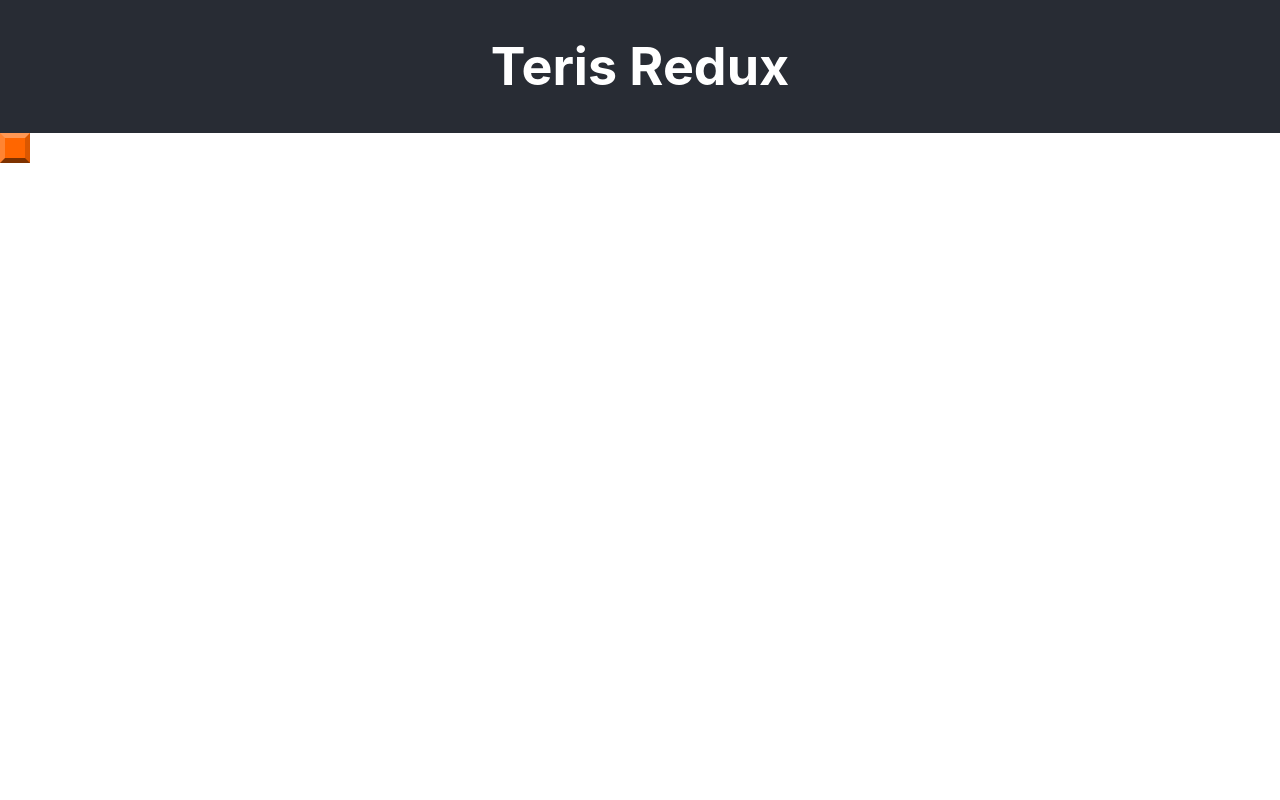
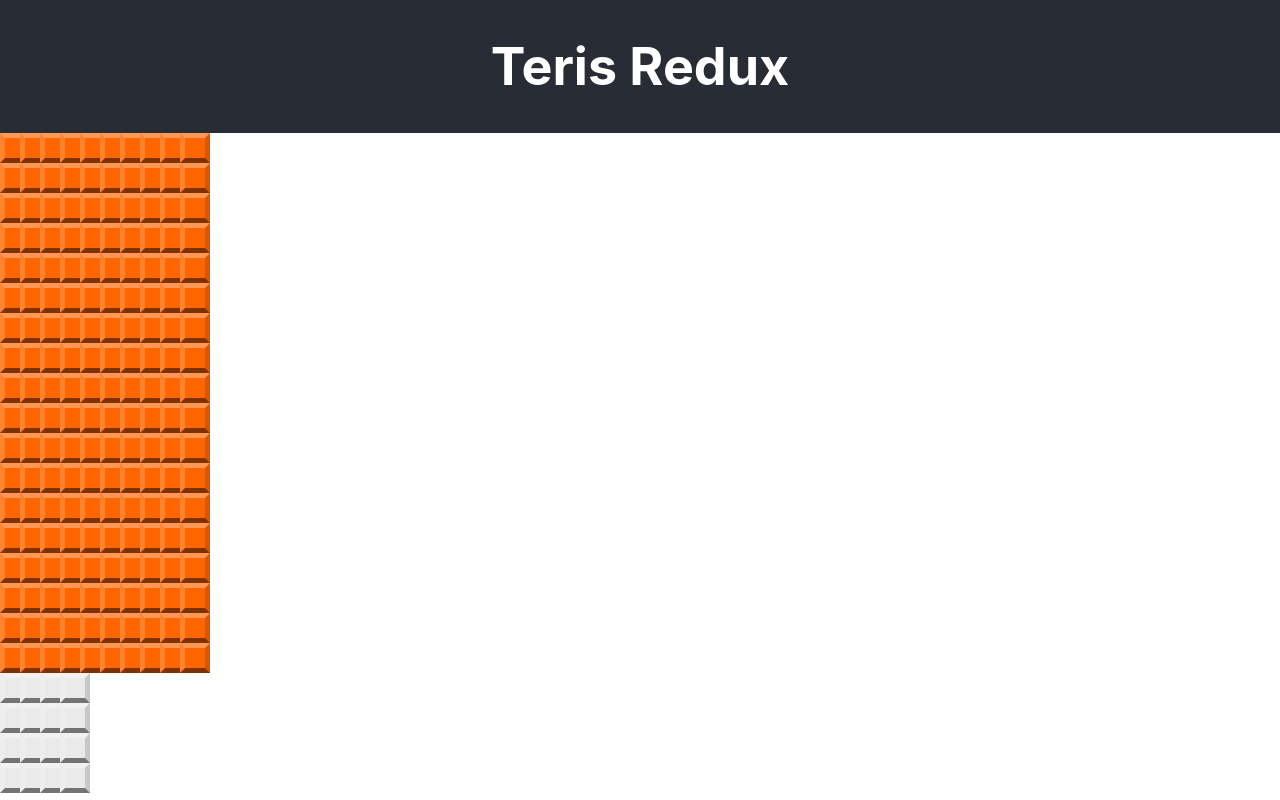
Before and after one commit to Prones94/FEW-2.3-React, a React (Create React App) app in the folder tetris-app/: page / in a window 1280 px wide. Built offline with nearby package versions, Linux system fonts and the light colour scheme.

Commit message:
[add] initial next block

```diff
--- a/tetris-app/src/App.js
+++ b/tetris-app/src/App.js
@@ -1,6 +1,7 @@
 import React from 'react';
-import GridSquare from './components/grid-square'
 import './App.css';
+import GridBoard from './components/grid-board';
+import NextBlock from './components/next-block';
 
 function App() {
   return (
@@ -8,7 +9,8 @@
       <header className="App-header">
        <h1 className="App-Title"> Teris Redux</h1>
       </header>
-      <GridSquare color="1" />
+      <GridBoard />
+      <NextBlock />
     </div>
   );
 }
--- /dev/null
+++ b/tetris-app/src/components/grid-board.js
@@ -0,0 +1,25 @@
+import React, { Component } from 'react'
+import '../styles/GridBoard.css'
+import GridSquare from './grid-square'
+
+class GridBoard extends Component {
+    makeGrid(){
+        const grid = []
+        for(let row = 0; row < 18; row++){
+            grid.push([])
+            for (let col=0; col < 10; col++){
+                grid[row].push(<GridSquare key={`${col}${row}`} color="1" />)
+            }
+        }
+        return grid
+    }
+    render(){
+        return (
+            <div className='grid-board'>
+                {this.makeGrid()}
+            </div>
+        )
+    }
+}
+
+export default GridBoard
--- a/tetris-app/src/components/grid-square.js
+++ b/tetris-app/src/components/grid-square.js
@@ -1,4 +1,5 @@
 import React, { Component } from 'react'
+import '../styles/GridSquare.css'
 
 class GridSquare extends Component {
     render() {
--- /dev/null
+++ b/tetris-app/src/components/next-block.js
@@ -0,0 +1,22 @@
+import React, { Component } from 'react'
+import '../styles/NextBlock.css'
+import GridSquare from './grid-square';
+
+class NextBlock extends Component {
+    makeGrid(){
+        const box = [[0,0,0,0],[0,0,0,0], [0,0,0,0], [0,0,0,0]]
+        return box.map((rowArray, row) => {
+            return rowArray.map((square,col) => {
+                return <GridSquare key={`${row}${col}`} color={0} />
+            })
+        })
+    }
+    render(){
+        return(
+            <div className="next-block">
+                {this.makeGrid()}
+            </div>
+        )
+    }
+}
+export default NextBlock
--- a/tetris-app/src/index.css
+++ b/tetris-app/src/index.css
@@ -1,5 +1,7 @@
 :root {
   --bg-color: rgba(150, 150, 150, 1);
+
+  box-sizing: border-box;
 
   /* Border Colors are all transparent colors. These will tint or shade the background color of the square. */
   --border-left-color: rgba(255, 255, 255, 0.20);
@@ -64,17 +66,7 @@
   background-color: var(--color-7);
 }
 
-/* Grid Square */
-.grid-square {
-  border-style: solid;
-  width: var(--tile-size);
-  height: var(--tile-size);
-  border-width: var(--border-width);
-  border-left-color: var(--border-left-color);
-  border-top-color: var(--border-top-color);
-  border-right-color: var(--border-right-color);
-  border-bottom-color: var(--border-bottom-color);
-}
+
 
 body {
   margin: 0;
--- /dev/null
+++ b/tetris-app/src/styles/GridBoard.css
@@ -0,0 +1,6 @@
+.grid-board {
+    display: grid;
+    grid-template-columns: repeat(var(--cols), var(--tile-size));
+    grid-gap: 0;
+    align-self: flex-start;
+  }
--- /dev/null
+++ b/tetris-app/src/styles/GridSquare.css
@@ -0,0 +1,10 @@
+.grid-square {
+    border-style: solid;
+    width: var(--tile-size);
+    height: var(--tile-size);
+    border-width: var(--border-width);
+    border-left-color: var(--border-left-color);
+    border-top-color: var(--border-top-color);
+    border-right-color: var(--border-right-color);
+    border-bottom-color: var(--border-bottom-color);
+  }
--- /dev/null
+++ b/tetris-app/src/styles/NextBlock.css
@@ -0,0 +1,5 @@
+.next-block {
+    display: grid;
+    grid-template-columns: repeat(4, var(--tile-size));
+    align-self: flex-start;
+}
```
